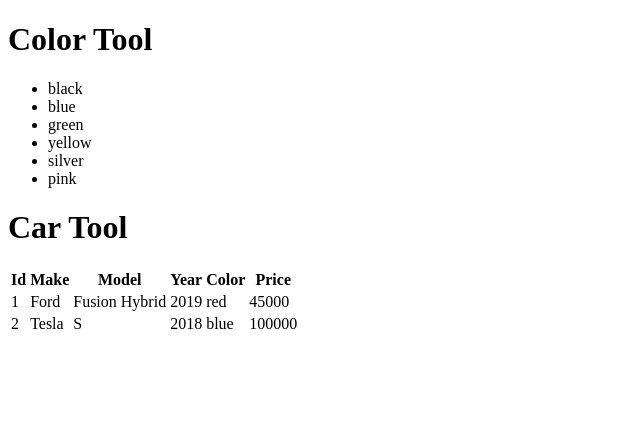
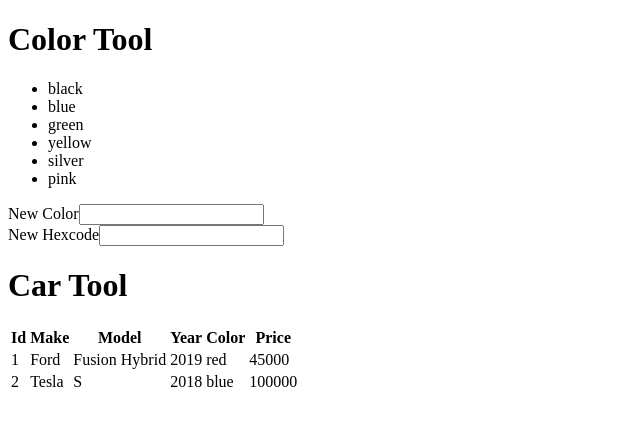
Before and after one commit to t4d-classes/react-typescript_04202020, a React (Create React App) app in the folder demo-app/: page / in a window 1280 px wide. Shown: the top 426 px of the page, without its empty margins (0-640 px from the left). Built offline with nearby package versions, Linux system fonts and the light colour scheme.

Commit message:
add color form

```diff
--- a/demo-app/src/components/ColorTool.tsx
+++ b/demo-app/src/components/ColorTool.tsx
@@ -1,4 +1,4 @@
-import React, { FC } from 'react';
+import React, { FC, useState, ChangeEvent } from 'react';
 
 import { Color } from '../models/Color';
 
@@ -6,19 +6,51 @@
   colors: Color[];
 }
 
+interface ColorToolState {
+  name: string;
+  hexcode: string;
+  [ x: string ]: any;
+}
+
 export const ColorTool: FC<ColorToolProps> = (props) => {
+
+  // colorForm represents the data collected on the form
+  // setColorForm is the function which update the form data and re-renders the component
+  const [ colorForm, setColorForm ] = useState({ name: '', hexcode: '' } as ColorToolState);
 
   const colorListItems = props.colors.map( (color) =>
     <li key={color.id}>{color.name}</li>);
 
+  const change = (e: ChangeEvent<HTMLInputElement>) => {
+
+    setColorForm({
+      ...colorForm,
+      [ e.target.name ]: e.target.value,
+    });
+
+  };
+
+  console.log('re-rendering', colorForm);
+
   return (
     <>
-      <header>
+      <header className="page-header">
         <h1>Color Tool</h1>
       </header>
       <ul>
         {colorListItems}
       </ul>
+      <form>
+        <div>
+          {/* React.createElement('label', { htmlFor: 'name-input' }, 'New Color') */}
+          <label htmlFor="name-input">New Color</label>
+          <input type="text" id="name-input" name="name" value={colorForm.name} onChange={change} />
+        </div>
+        <div>
+          <label htmlFor="hexcode-input">New Hexcode</label>
+          <input type="text" id="hexcode-input" name="hexcode" value={colorForm.hexcode} onChange={change} />
+        </div>
+      </form>
     </>
   );
 
```
